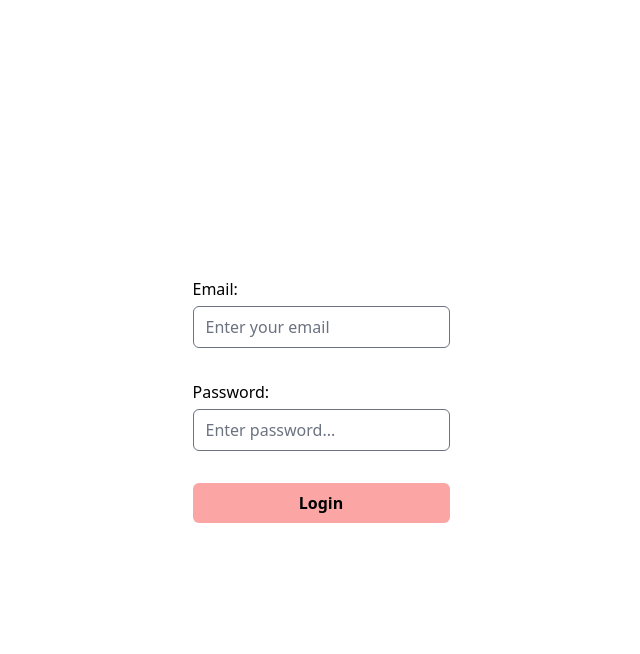
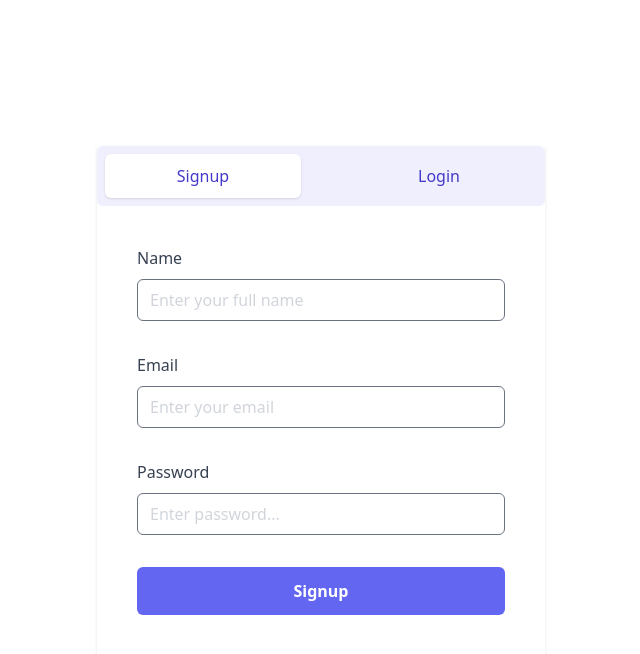
Before and after one commit to UtkarshNawalgaria/ProjectFlow, a React (Vite) app in the folder web/: page / in a window 1280 px wide. Shown: the top 654 px of the page, without its empty margins (319-959 px from the left). Built offline with nearby package versions, Linux system fonts and the light colour scheme; no server answers.

Commit message:
feat: Added User signup from the main page alongside login

```diff
--- a/web/src/context/AuthProvider.tsx
+++ b/web/src/context/AuthProvider.tsx
@@ -1,4 +1,5 @@
 import { createContext, useContext, useState } from "react";
+import { toast } from "react-toastify";
 import client, { authTokenKey } from "../services/client";
 
 const encodeFormData = (data: { [key: string]: string }) => {
@@ -12,10 +13,17 @@ export type TAuth = {
   accessToken: string;
 };
 
+export type TAuthData = {
+  name?: string;
+  email: string;
+  password: string;
+};
+
 export type AuthContextType = {
   auth: TAuth | null;
   redirectUrl: string;
   login: (username: string, password: string) => void;
+  register: (data: TAuthData, onSuccess: () => void) => void;
   verifyToken: () => void;
   setAuth: (auth: TAuth | null, logout?: boolean) => void;
   logout?: () => void;
@@ -50,6 +58,24 @@ export const AuthProvider: React.FC<Props> = ({ children, redirectUrl }) => {
     });
   }
 
+  function register(data: TAuthData, onSuccess: () => void) {
+    client("auth/register/", {
+      method: "POST",
+      body: JSON.stringify(data),
+    })
+      .then(() => {
+        toast.success("You have registered successfuly", {
+          position: toast.POSITION.TOP_RIGHT,
+        });
+        onSuccess();
+      })
+      .catch((error) => {
+        toast.error(`${error.message}`, {
+          position: toast.POSITION.TOP_RIGHT,
+        });
+      });
+  }
+
   function login(email: string, password: string): void {
     client<{
       access_token: string;
@@ -75,13 +101,22 @@ export const AuthProvider: React.FC<Props> = ({ children, redirectUrl }) => {
   }
 
   function logout(): void {
-    setAuth(null, true);
+    setAuth(null, false);
     window.localStorage.removeItem(authTokenKey);
+    window.location.assign("/");
   }
 
   return (
     <AuthContext.Provider
-      value={{ auth: value, redirectUrl, setAuth, login, logout, verifyToken }}>
+      value={{
+        auth: value,
+        redirectUrl,
+        setAuth,
+        register,
+        login,
+        logout,
+        verifyToken,
+      }}>
       {children}
     </AuthContext.Provider>
   );
--- a/web/src/pages/home.tsx
+++ b/web/src/pages/home.tsx
@@ -1,10 +1,13 @@
-import { FormEvent, useEffect, useState } from "react";
-import useAuth, { AuthContextType } from "../context/AuthProvider";
+import { Tab } from "@headlessui/react";
+import { ChangeEvent, FormEvent, useEffect, useState } from "react";
+import useAuth, { AuthContextType, TAuthData } from "../context/AuthProvider";
 
 const HomePage = () => {
-  const [email, setEmail] = useState<string>("");
-  const [password, setPassword] = useState<string>("");
-  const { login, auth, redirectUrl } = useAuth() as AuthContextType;
+  const [authData, setAuthData] = useState<TAuthData>({
+    email: "",
+    password: "",
+  });
+  const { register, login, auth, redirectUrl } = useAuth() as AuthContextType;
 
   useEffect(() => {
     if (auth?.accessToken) {
@@ -12,44 +15,151 @@ const HomePage = () => {
     }
   }, []);
 
-  const handleLoginFormSubmit = (event: FormEvent<HTMLFormElement>) => {
+  const handleFormSubmit = (
+    event: FormEvent<HTMLFormElement>,
+    eventType: "login" | "signup"
+  ) => {
     event.preventDefault();
-    login(email, password);
+    if (eventType == "login") {
+      login(authData.email, authData.password);
+    } else {
+      register(authData, () => {
+        setAuthData({
+          name: "",
+          email: "",
+          password: "",
+        });
+      });
+    }
   };
+
+  const handleFormDataChange = (event: ChangeEvent<HTMLInputElement>) => {
+    setAuthData((data) => {
+      return { ...data, [event.target.name]: event.target.value };
+    });
+  };
+
+  const formGroup =
+    "rounded-md border focus:outline-none focus:border-primary focus:ring-1 focus:ring-primary w-full mb-8 placeholder:text-gray-300";
 
   return (
     <div className="h-screen flex items-center justify-center">
-      <form onSubmit={(e) => handleLoginFormSubmit(e)}>
+      <div className="w-full max-w-md shadow">
+        <Tab.Group>
+          <Tab.List className="bg-indigo-500/10 p-2 flex gap-10 rounded-md">
+            <Tab
+              className={({ selected }) =>
+                `w-full rounded-md py-3 px-6 leading-5 text-indigo-700 ring-white ring-opacity-60 ring-offset-2 ring-offset-indigo-300 focus:outline-none focus:ring-1 ${
+                  selected ? "bg-white shadow" : "hover:bg-white/[0.12]"
+                }`
+              }>
+              Signup
+            </Tab>
+            <Tab
+              className={({ selected }) =>
+                `w-full rounded-md py-3 px-6 leading-5 text-indigo-700 ring-white ring-opacity-60 ring-offset-2 ring-offset-indigo-300 focus:outline-none focus:ring-1 ${
+                  selected ? "bg-white shadow" : "hover:bg-white/[0.12]"
+                }`
+              }>
+              Login
+            </Tab>
+          </Tab.List>
+          <Tab.Panels>
+            <Tab.Panel className="p-10">
+              <form onSubmit={(e) => handleFormSubmit(e, "signup")}>
                 <div className="flex flex-col gap-[5px]">
-          <label>Email:</label>
+                  <label className="block text-md font-medium text-grey-dark mb-1">
+                    Name
+                  </label>
+                  <input
+                    type="text"
+                    name="name"
+                    id="name"
+                    value={authData?.name}
+                    onChange={(e) => handleFormDataChange(e)}
+                    className={`${formGroup}`}
+                    placeholder="Enter your full name"
+                  />
+                </div>
+                <div className="flex flex-col gap-[5px]">
+                  <label className="block text-md font-medium text-grey-dark mb-1">
+                    Email
+                  </label>
                   <input
                     type="email"
                     name="email"
                     id="email"
-            value={email}
-            onChange={(e) => setEmail(e.target.value)}
-            className="mb-8 rounded-md"
+                    value={authData.email}
+                    onChange={(e) => handleFormDataChange(e)}
+                    className={`${formGroup}`}
                     placeholder="Enter your email"
+                    required
                   />
                 </div>
                 <div className="flex flex-col gap-[5px]">
-          <label>Password:</label>
+                  <label className="block text-md font-medium text-grey-dark mb-1">
+                    Password
+                  </label>
                   <input
                     type="password"
                     name="password"
                     id="password"
-            value={password}
-            onChange={(e) => setPassword(e.target.value)}
-            className="mb-8 rounded-md"
+                    value={authData.password}
+                    onChange={(e) => handleFormDataChange(e)}
+                    className={`${formGroup}`}
                     placeholder="Enter password..."
+                    required
                   />
                 </div>
                 <input
-          className="cursor-pointer py-2 rounded-md font-bold w-full bg-red-300"
+                  className="cursor-pointer py-3 rounded-md font-bold w-full bg-primary text-white hover:bg-indigo-600 transition"
+                  type="submit"
+                  value="Signup"
+                />
+              </form>
+            </Tab.Panel>
+            <Tab.Panel className="p-10">
+              <form onSubmit={(e) => handleFormSubmit(e, "login")}>
+                <div className="flex flex-col gap-[5px]">
+                  <label className="block text-md font-medium text-grey-dark mb-1">
+                    Email
+                  </label>
+                  <input
+                    type="email"
+                    name="email"
+                    id="email"
+                    value={authData.email}
+                    onChange={(e) => handleFormDataChange(e)}
+                    className={`${formGroup}`}
+                    placeholder="Enter your email"
+                    required
+                  />
+                </div>
+                <div className="flex flex-col gap-[5px]">
+                  <label className="block text-md font-medium text-grey-dark mb-1">
+                    Password
+                  </label>
+                  <input
+                    type="password"
+                    name="password"
+                    id="password"
+                    value={authData.password}
+                    onChange={(e) => handleFormDataChange(e)}
+                    className={`${formGroup}`}
+                    placeholder="Enter password..."
+                    required
+                  />
+                </div>
+                <input
+                  className="cursor-pointer py-3 rounded-md font-bold w-full bg-primary text-white hover:bg-indigo-600 transition"
                   type="submit"
                   value="Login"
                 />
               </form>
+            </Tab.Panel>
+          </Tab.Panels>
+        </Tab.Group>
+      </div>
     </div>
   );
 };
```
Also changed, not shown: 1 other file (tests, documents, lock files or other folders). Lines whose indentation alone changed are shown as unchanged.
